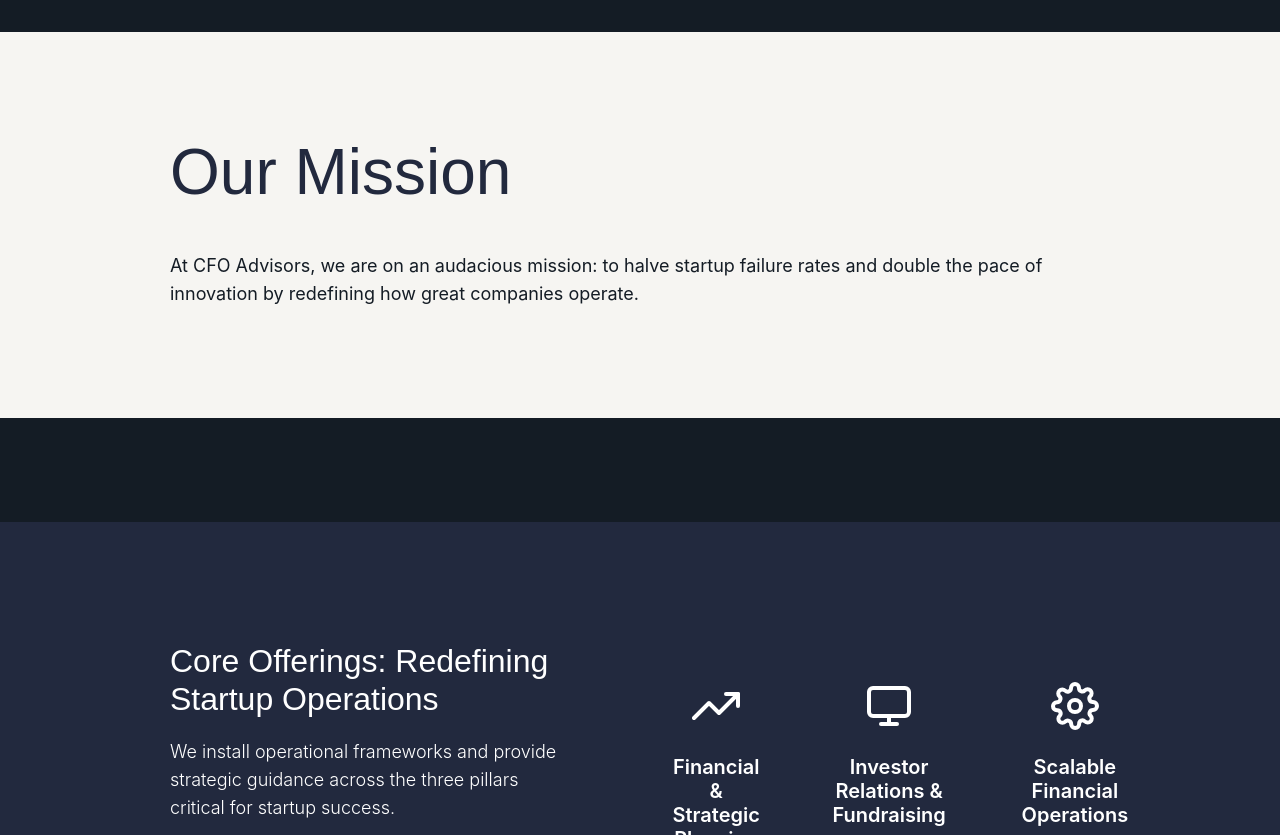
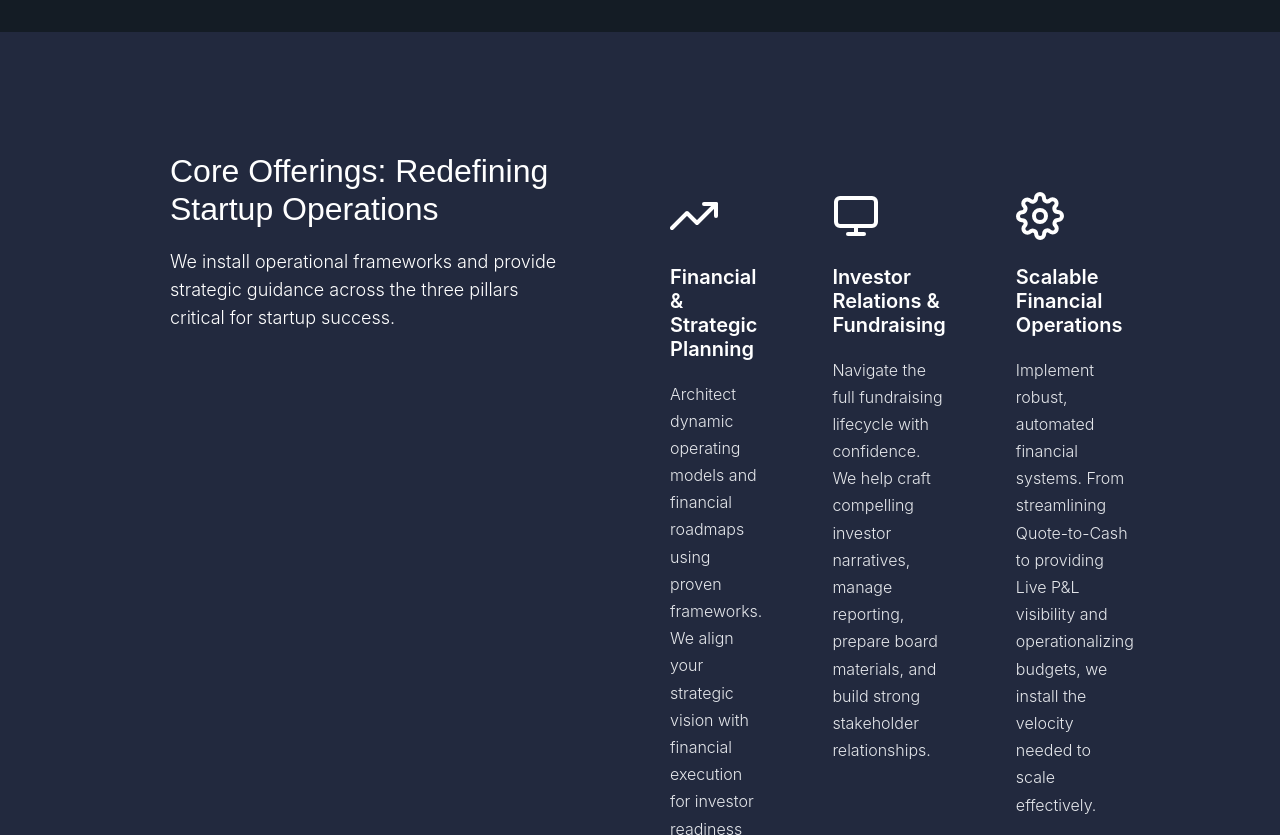
Before and after one commit to alexwu2400/cfoadvisorswebsite, a plain HTML site: page website/index.html in a window 1280 px wide. Shown: the part 2500-3335 px from the top of the page. Drawn offline with nearby package versions, Linux system fonts and the light colour scheme; a script that the page names is missing.

Commit message:
style: Refine core offerings section layout and typography

```diff
--- a/website/index.html
+++ b/website/index.html
@@ -149,7 +149,7 @@
         /* border: 1px solid rgba(255, 255, 255, 0.1); Optional: subtle border */
         /* border-radius: 8px; */
         padding: 20px;
-        text-align: center; /* Center icon and title */
+        text-align: left; /* Align content left */
     }
     .offering-icon svg {
         width: 48px;
@@ -163,13 +163,13 @@
         font-weight: 600;
         color: var(--white, white);
         margin-top: 0;
-        margin-bottom: 15px;
+        margin-bottom: 20px; /* Increased spacing */
     }
     .offering-description {
         font-family: Inter, sans-serif;
         font-size: 16px;
         font-weight: 300;
-        line-height: 1.6;
+        line-height: 1.7; /* Increased line height */
         color: #e5e7eb; /* Light gray for description */
         text-align: left; /* Keep description text left-aligned */
     }
@@ -472,12 +472,6 @@
         </div>
     </div>
   </section>
-  <section class="section beige-section">
-    <div data-w-id="e785d235-97fc-91e0-eaa6-15af31a92f3d" style="opacity:0" class="w-layout-blockcontainer w-container">
-      <h1 class="heading">Our Mission</h1>
-      <p class="paragraph">At CFO Advisors, we are on an audacious mission: to halve startup failure rates and double the pace of innovation by redefining how great companies operate.</p>
-    </div>
-  </section>
   <section class="section blue-section">
     <div id="w-node-a4e5fcdb-4be0-62df-3b64-59d5ba62d2e5-790205b7" data-w-id="a4e5fcdb-4be0-62df-3b64-59d5ba62d2e5" style="opacity:0" class="w-layout-layout quick-stack wf-layout-layout">
       <div class="w-layout-cell cell-2">
@@ -493,7 +487,7 @@
               <svg xmlns="http://www.w3.org/2000/svg" width="48" height="48" viewBox="0 0 24 24" fill="none" stroke="currentColor" stroke-width="2" stroke-linecap="round" stroke-linejoin="round"><polyline points="23 6 13.5 15.5 8.5 10.5 1 18"></polyline><polyline points="17 6 23 6 23 12"></polyline></svg>
             </div>
             <h4 class="offering-title">Financial & Strategic Planning</h4>
-            <p class="offering-description">Architect dynamic operating models and financial roadmaps using proven frameworks. We align your strategic vision with financial execution, ensuring investor readiness and a clear path for sustainable growth.</p>
+            <p class="offering-description">Architect dynamic operating models and financial roadmaps using proven frameworks. We align your strategic vision with financial execution for investor readiness and sustainable growth.</p>
           </div>
           <div class="offering-block">
             <div class="offering-icon">
```
